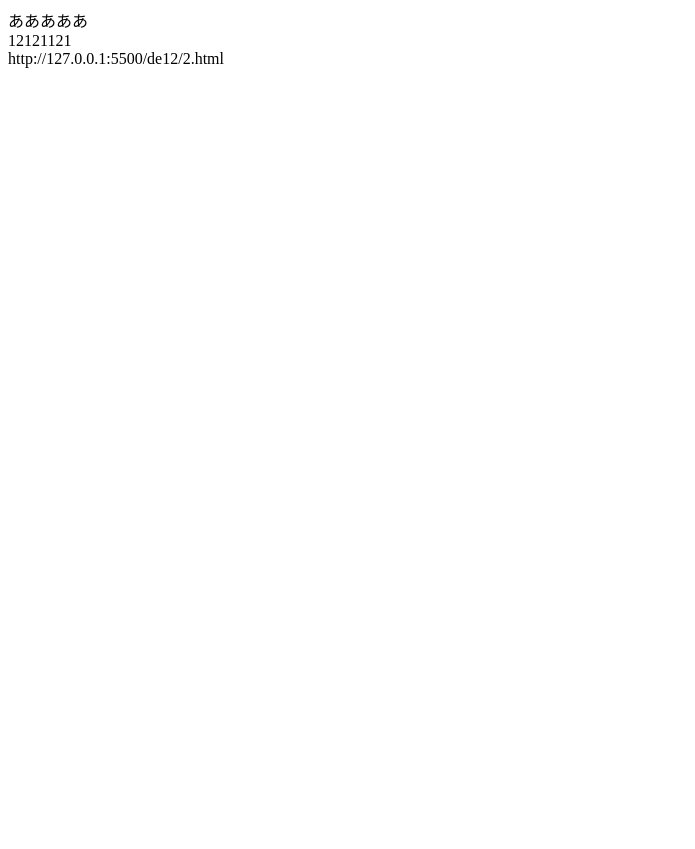
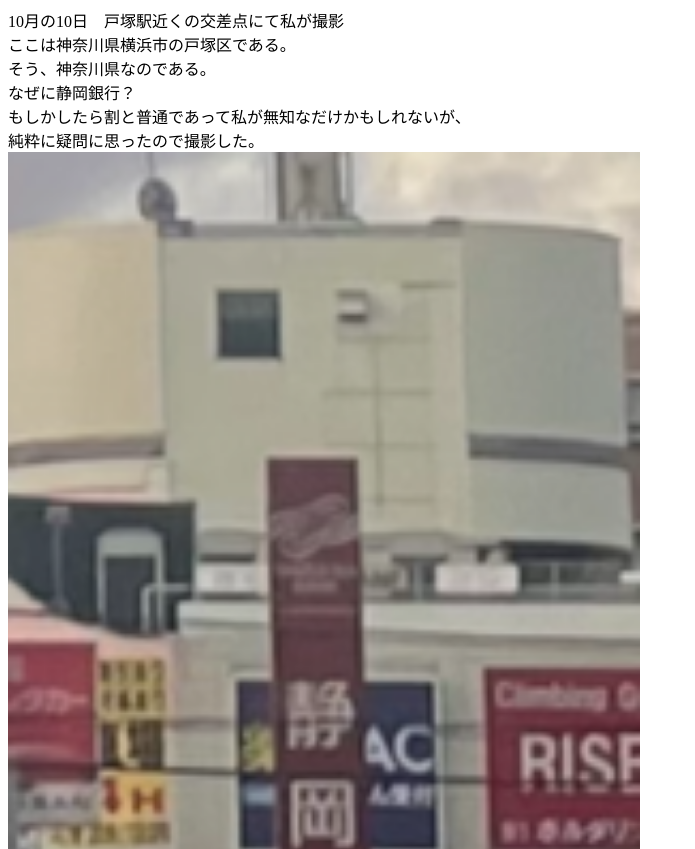
Before and after one commit to abematu/xbp, a plain HTML site: page de12/2.html in a window 1280 px wide. Shown: the top 849 px of the page, without its empty margins (0-695 px from the left). Before the commit the page ends 800 px from the top, so only its background shows below. Drawn offline with Linux system fonts and the light colour scheme.

Commit message:
20241013

```diff
--- a/de12/2.html
+++ b/de12/2.html
@@ -1,6 +1,11 @@
 <body>
-    <div>あああああ<br>
-    12121121<br>
+    <div>10月の10日　戸塚駅近くの交差点にて私が撮影<br>
+    ここは神奈川県横浜市の戸塚区である。<br>
+    そう、神奈川県なのである。<br>
+    なぜに静岡銀行？　<br>
+    もしかしたら割と普通であって私が無知なだけかもしれないが、<br>
+    純粋に疑問に思ったので撮影した。
 </div>
+<img src="./images/image5.png" width="50%"
 </body>
 <a>http://127.0.0.1:5500/de12/2.html</a>
```
Also changed, not shown: de12/index.html (+4 -0 lines), de12/1.html (line endings or trailing spaces), de12/images/ao.jpg (added), de12/images/image5.png (added).
